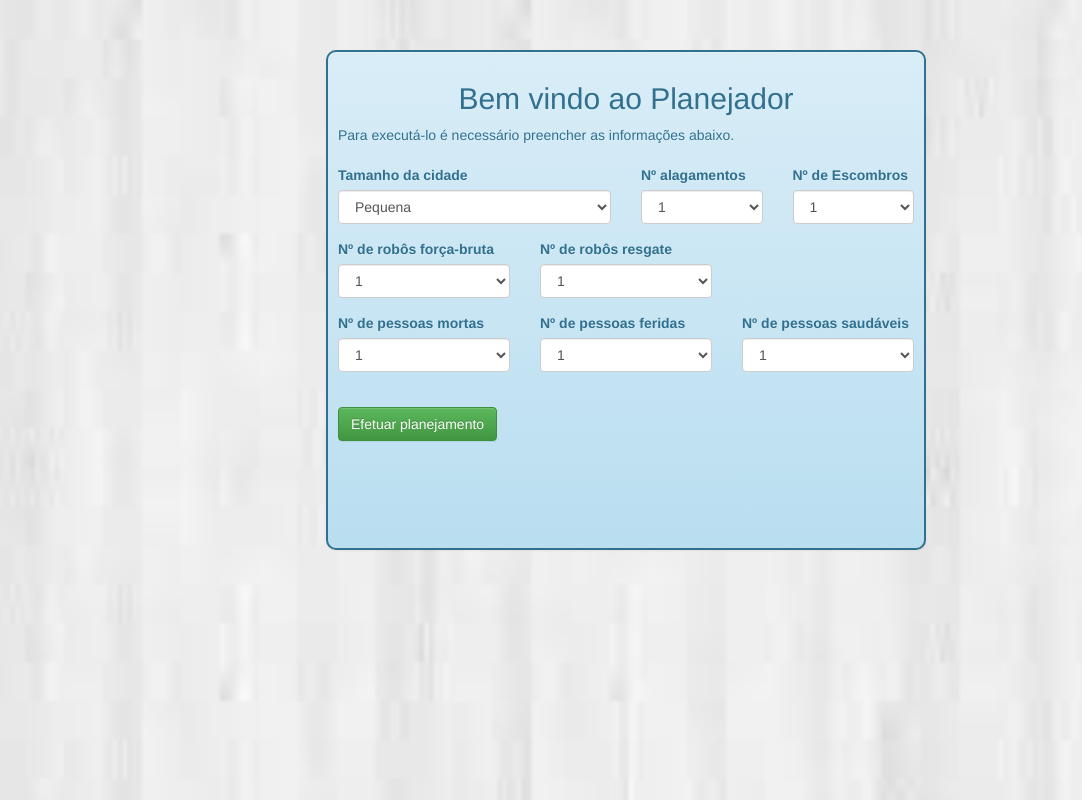
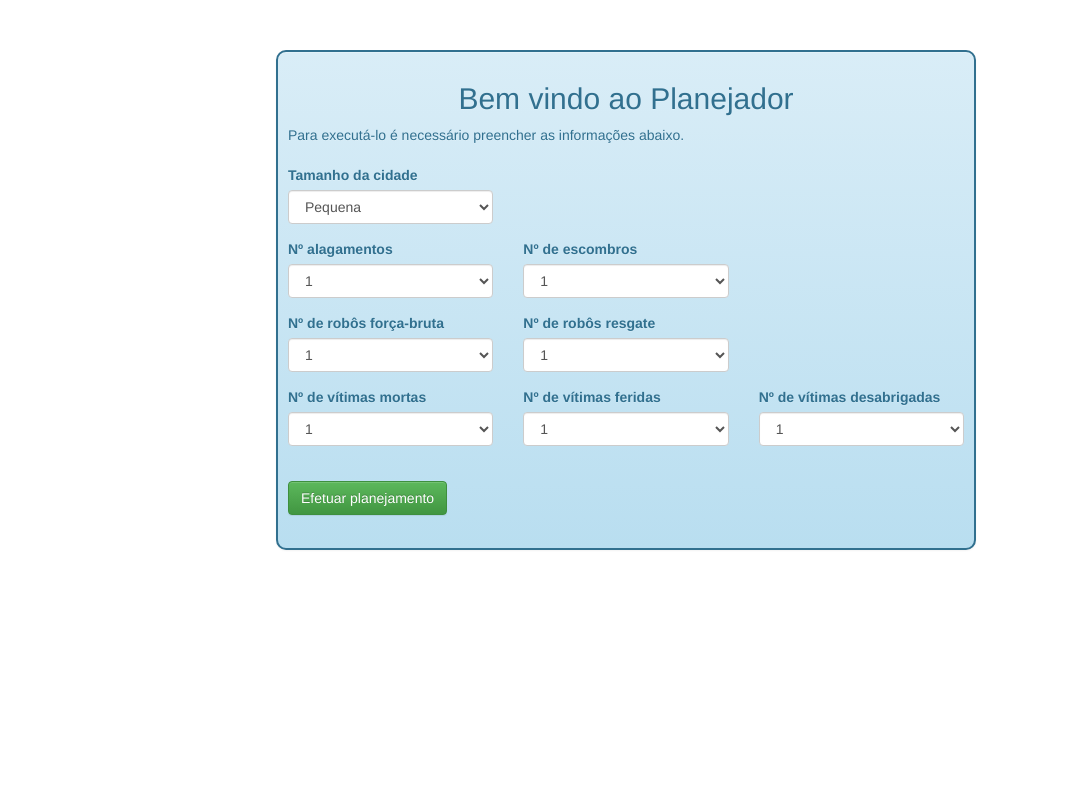
Before and after one commit to MarcosGrzeca/robo_ia, a PHP site: page / in a window 1280 px wide. Shown: the whole page, without its empty margins (14-1096 px from the left). Run offline with PHP 8.4, Linux system fonts and the light colour scheme.

Commit message:
novo layout

```diff
--- a/estilo.css
+++ b/estilo.css
@@ -1,7 +1,7 @@
 body {
 	margin:0px !important;
 	padding: 0px !important;
-	background-image:url('imagens/images2.jpg');
+/*	background-image:url('imagens/images2.jpg');*/
 	background-size:100%;
 }
 
@@ -13,11 +13,6 @@ body {
 	height: 100%;
 	border:0px;
 	padding:0px;
-}
-
-
-body {
-	background-color: #CCC !important;
 }
 
 .selecionado{
@@ -46,7 +41,7 @@ body {
 	margin-top:50px;
 	padding:10px;
   border: 2px solid;
-  width: 600px;
+  width: 700px;
   height: 500px;
   border-radius:10px;
 }
--- a/index.html
+++ b/index.html
@@ -18,7 +18,7 @@
 	<script type="text/javascript" src="js/jquery-1.11.1.js"></script>
 	<script type="text/javascript" src="js/logica.js"></script>
 	<script type="text/javascript" src="js/socket.js"></script>
-	<script type="text/javascript" src="demo/jquery.tzineClock/jquery.tzineClock.js"></script>
+	<script src="js/bootstrap.min.js"></script>
 
 	</head>
 <body>
@@ -32,7 +32,7 @@
 					<br/>
 					<br/>
 					<div class="row">
-						<div class="col-md-6 form-group">
+						<div class="col-md-4 form-group">
 							<label for="tamanhoCidade">Tamanho da cidade</label>
 							<select id="tamanhoCidade" class="form-control">
 								<option value="P">Pequena</option>
@@ -40,7 +40,9 @@
 								<option value="G">Grande</option>
 							</select>
 						</div>
-						<div class="col-md-3 form-group">
+					</div>
+					<div class="row">
+						<div class="col-md-4 form-group">
 							<label for="nroAlagamentos">Nº alagamentos</label>
 							<select id="nroAlagamentos" class="form-control">
 								<option value="1">1</option>
@@ -49,10 +51,14 @@
 								<option value="4">4</option>
 								<option value="5">5</option>
 								<option value="6">6</option>
+								<option value="7">7</option>
+								<option value="8">8</option>
+								<option value="9">9</option>
+								<option value="10">10</option>
 							</select>
 						</div>
-						<div class="col-md-3 form-group">
-							<label for="nroEscombros">Nº de Escombros</label>
+						<div class="col-md-4 form-group">
+							<label for="nroEscombros">Nº de escombros</label>
 							<select id="nroEscombros" class="form-control">
 								<option value="1">1</option>
 								<option value="2">2</option>
@@ -60,6 +66,10 @@
 								<option value="4">4</option>
 								<option value="5">5</option>
 								<option value="6">6</option>
+								<option value="7">7</option>
+								<option value="8">8</option>
+								<option value="9">9</option>
+								<option value="10">10</option>
 							</select>
 						</div>
 					</div>
@@ -71,6 +81,12 @@
 								<option value="2">2</option>
 								<option value="3">3</option>
 								<option value="4">4</option>
+								<option value="5">5</option>
+								<option value="6">6</option>
+								<option value="7">7</option>
+								<option value="8">8</option>
+								<option value="9">9</option>
+								<option value="10">10</option>
 							</select>
 						</div>
 						<div class="col-md-4 form-group">
@@ -80,35 +96,59 @@
 								<option value="2">2</option>
 								<option value="3">3</option>
 								<option value="4">4</option>
+								<option value="5">5</option>
+								<option value="6">6</option>
+								<option value="7">7</option>
+								<option value="8">8</option>
+								<option value="9">9</option>
+								<option value="10">10</option>
 							</select>
 						</div>
 					</div>
 					<div class="row">
 						<div class="col-md-4 form-group">
-							<label for="nroPessoasMortas">Nº de pessoas mortas</label>
+							<label for="nroPessoasMortas">Nº de vítimas mortas</label>
 							<select id="nroPessoasMortas" class="form-control">
 								<option value="1">1</option>
 								<option value="2">2</option>
 								<option value="3">3</option>
 								<option value="4">4</option>
+								<option value="5">5</option>
+								<option value="6">6</option>
+								<option value="7">7</option>
+								<option value="8">8</option>
+								<option value="9">9</option>
+								<option value="10">10</option>
 							</select>
 						</div>
 						<div class="col-md-4 form-group">
-							<label for="nroPessoasFeridas">Nº de pessoas feridas</label>
+							<label for="nroPessoasFeridas">Nº de vítimas feridas</label>
 							<select id="nroPessoasFeridas" class="form-control">
 								<option value="1">1</option>
 								<option value="2">2</option>
 								<option value="3">3</option>
 								<option value="4">4</option>
+								<option value="5">5</option>
+								<option value="6">6</option>
+								<option value="7">7</option>
+								<option value="8">8</option>
+								<option value="9">9</option>
+								<option value="10">10</option>
 							</select>
 						</div>
 						<div class="col-md-4 form-group">
-							<label for="nroPessoasSaudaveis">Nº de pessoas saudáveis</label>
+							<label for="nroPessoasSaudaveis">Nº de vítimas desabrigadas</label>
 							<select id="nroPessoasSaudaveis" class="form-control">
 								<option value="1">1</option>
 								<option value="2">2</option>
 								<option value="3">3</option>
 								<option value="4">4</option>
+								<option value="5">5</option>
+								<option value="6">6</option>
+								<option value="7">7</option>
+								<option value="8">8</option>
+								<option value="9">9</option>
+								<option value="10">10</option>
 							</select>
 						</div>
 					</div>
@@ -123,21 +163,47 @@
 			</span>
 		</div>
 	</center>
-	<div id="jogo" style="display:none">
-		<center>
-			<div style="float:left">
-				<table class="tabela" id="tabuleiro">
-				</table>
-			</div>
-			<div style="float:left; width:300px; max-height:450px; overflow:auto;">
-				<table style="width:100%; vertical-align:top; background-color:#DDD; font-size:12px;" id="tabelaAcoes" class="table_res">
+	<div id="jogo" style="display:none;" class="row">
+		<div class="col-md-8 form-group well" style="padding:0px">
+			<table class="tabela" id="tabuleiro">
+			</table>
+		</div>
+		<div class="col-md-4 form-group">
+			<!--<div style="overflow:auto; height:576px; padding:0px;" id="div_resultado">
+				<table style="vertical-align:top; font-size:12px;" id="tabelaAcoes" class="table_res table table-condensed table-bordered table-striped">
 					<tr id="trTabelaAcoes">
-						<th>Ações</th>
+						<th colspan="2" style="text-align:center;">Ações planejadas</th>
 					</tr>
 				</table>
+			</div>-->
+			<div class="panel panel-success">
+				<div class="panel-heading" style="text-align:center;">Ações e planejamento</div>
+				<div class="panel-body">
+					<button type="button" class="btn btn-primary">Salvar planejamento</button>
+					<br/><br/>
+					<div style="overflow:auto; padding:0px;" id="div_resultado">
+					    <table style="vertical-align:top; font-size:12px;" id="tabelaAcoes" class="table_res table table-condensed table-bordered table-striped">
+							<tr id="trTabelaAcoes">
+								<th colspan="2" style="text-align:center;">Ações planejadas</th>
+							</tr>
+						</table>
+					</div>
+			  	</div>
 			</div>
-		</center>
+		</div>
 	</div>
+	<div class="modal fade" id="modal_calculando">
+	  <div class="modal-dialog modal-sm">
+	    <div class="modal-content">
+	      <div class="modal-header">
+	        <h4 class="modal-title">Efetuando planejamento</h4>
+	      </div>
+	      <div class="modal-body">
+	        <p>Por favor aguarde.</p>
+	      </div>
+	    </div><!-- /.modal-content -->
+	  </div><!-- /.modal-dialog -->
+	</div><!-- /.modal -->
 </body>
 <script type="text/javascript">
 	$(document).ready(function() {
--- a/js/logica.js
+++ b/js/logica.js
@@ -23,6 +23,7 @@ function iniciarPlanejamento() {
 	$("#jogo").show();
 
 	montarProlog();
+	comunicarComServidor();
 }
 
 function popularRobosPessoas() {
@@ -224,6 +225,8 @@ function inicializarVetor() {
 				ruas[i][j] = 0;
 			}
 		}
+
+		$("#div_resultado").css("height", "453px");
 
 
 		ruas[1][2] = 1;
@@ -474,6 +477,9 @@ function inicializarVetor() {
 		vetor[8][11] = "C";
 		vetor[8][12] = "C";
 	} else if (cidadeAtual == "G") {
+
+		$("#div_resultado").css("height", "515px");
+
 
 		nroLinhas = 10;
 		nroColunas = 15;
@@ -1132,7 +1138,7 @@ function montarProlog() {
 
 //	given(tsunami,local(escombro, rua1)).
 */
-	console.info(texto);
+//	console.info(texto);
 }
 
 function adicionarTexto(txt, rua) {
@@ -1143,6 +1149,8 @@ function adicionarTexto(txt, rua) {
 }
 
 function comunicarComServidor() {
+	$('#modal_calculando').modal('show');
+
 	$.ajax({
 		method: "POST",
   		data: { script: texto},
@@ -1150,15 +1158,18 @@ function comunicarComServidor() {
 	}).done(function( data ) {
 		solucaoProlog = data.split('\\n');
 		posInicial = 0;
-  		console.log("RETRONO");
-  		//console.log(data);
 
+
+
+  		var indice = 1;
 		$.each(solucaoProlog, function(key, value){
 			if ($.trim(value) != "" && value != "tsunami;" && value != '"') {
-				$("#tabelaAcoes").append("<tr id='res_tr_" + key + "'><td>" + value + "<input type='hidden' id='input_" + key + "' /> </td></tr>");
+				$("#tabelaAcoes").append("<tr id='res_tr_" + key + "'><td>" + indice + "</td><td>" + value + "<input type='hidden' id='input_" + key + "' /> </td></tr>");
+					indice++;
 			}
 		});
 
+	$('#modal_calculando').modal('hide');
 
   		solucao(0);
     }).fail(function() {
@@ -1173,8 +1184,8 @@ function solucao(indice) {
 			return null;
 		}
 		if ($.trim(value) != "" && value != "tsunami;" && value != '"') {
-			$(".active").removeClass("active");
-			$("#res_tr_" + key).addClass("active");
+			$(".info").removeClass("info");
+			$("#res_tr_" + key).addClass("info");
 			//$("#input_" + key).focus();
 			console.info(value);
 			if (value.indexOf("remover_escombro_alamento(") != -1) {
```
